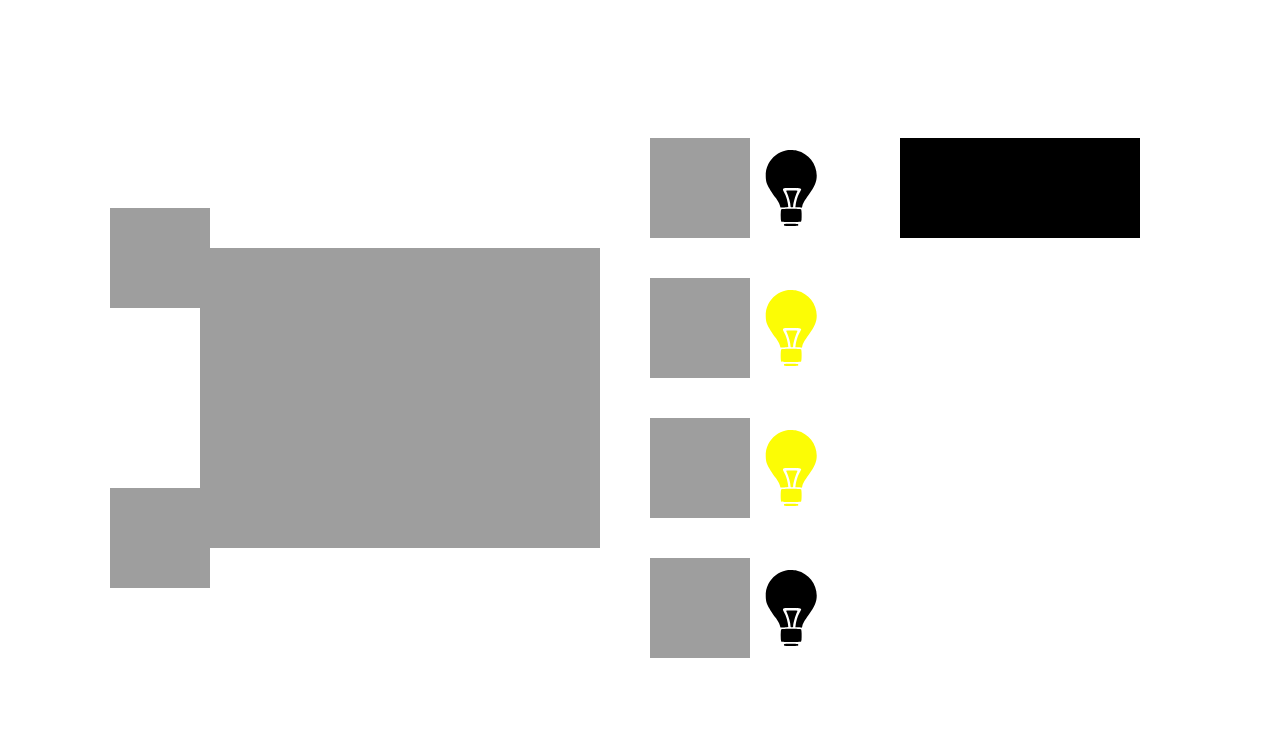
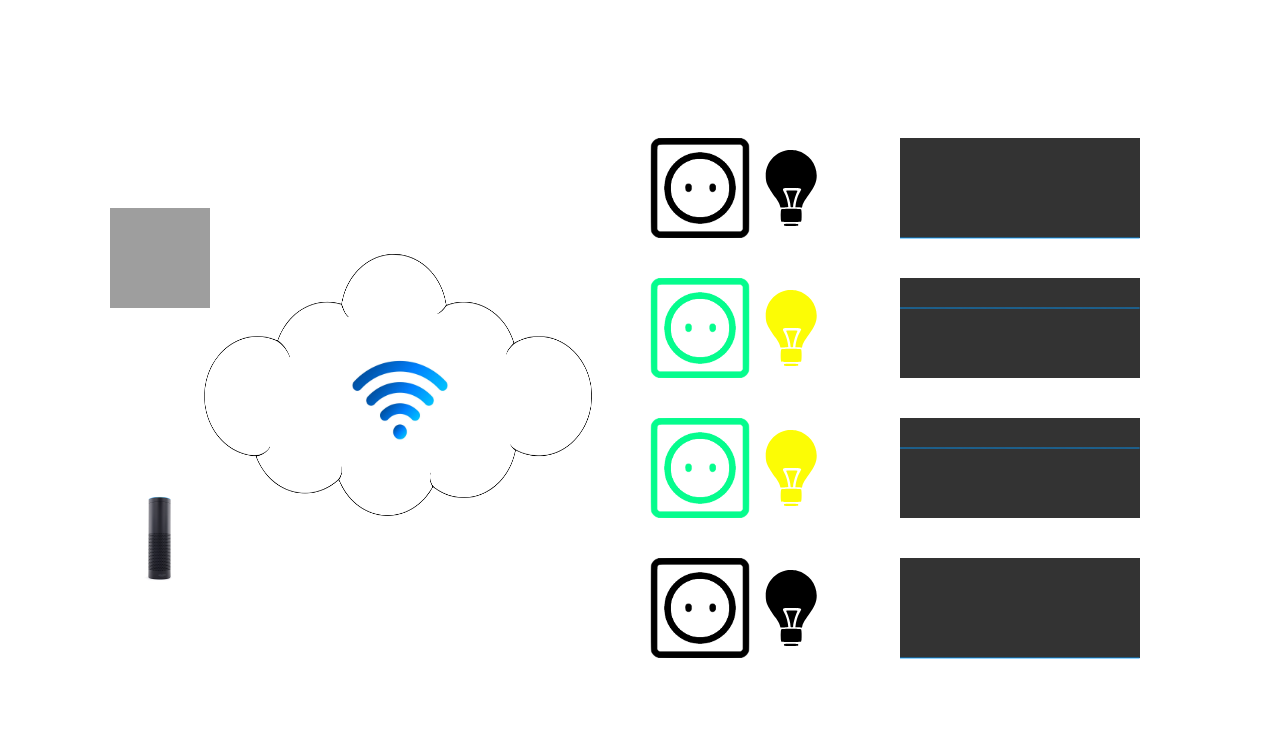
Before and after one commit to unKiwi/laPlace, a plain HTML site: page index.html in a window 1280 px wide. Drawn offline with Linux system fonts and the light colour scheme.

Commit message:
finiiiii

```diff
--- a/index.html
+++ b/index.html
@@ -34,7 +34,11 @@
         // init lsGraph
         let lsGraph = [];
         for (let i = 0; i < 4; i++) {
-            lsGraph.push([]);
+            let lsPoint = [];
+            for (let j = 0; j < 500; j ++) {
+                lsPoint.push(ampouleEtat[i]);
+            }
+            lsGraph.push(lsPoint);
         }
 
         // définir le canvas
@@ -48,32 +52,32 @@
         let nbImage = 8;
 
         images.nuage = new Image();
-        images.nuage.src = 'https://cdn.discordapp.com/attachments/624922182438617098/952600000481869854/cloud.png';
+        images.nuage.src = 'nuage.png';
         images.nuage.width = 400;
         images.nuage.height = 300;
 
         images.alexa = new Image();
-        images.alexa.src = 'https://external-content.duckduckgo.com/iu/?u=https%3A%2F%2Fpluspng.com%2Fimg-png%2Famazon-alexa-png-getting-amazon-echo-s-alexa-to-notify-family-of-an-emergency-using-ifttt-1000.png&f=1&nofb=1';
+        images.alexa.src = 'alexa.png';
         images.alexa.width = 100;
         images.alexa.height = 100;
 
         images.wifi = new Image();
-        images.wifi.src = 'https://external-content.duckduckgo.com/iu/?u=https%3A%2F%2Fst4.depositphotos.com%2F1003549%2F23285%2Fv%2F450%2Fdepositphotos_232854200-stock-illustration-wifi-symbol-icon-blue-simple.jpg&f=1&nofb=1';
+        images.wifi.src = 'wifi.webp';
         images.wifi.width = 100;
         images.wifi.height = 90;
 
         images.iphone = new Image();
-        images.iphone.src = 'https://external-content.duckduckgo.com/iu/?u=https%3A%2F%2Fpurepng.com%2Fpublic%2Fuploads%2Flarge%2Fpurepng.com-apple-iphone-xappleapple-iphonephonesmartphonemobile-devicetouch-screeniphone-xiphone-10electronicsobjects-2515306895701eqxj.png&f=1&nofb=1';
+        images.iphone.src = 'iphone.png';
         images.iphone.width = 100;
         images.iphone.height = 100;
 
         images.prise = new Image();
-        images.prise.src = 'https://cdn.discordapp.com/attachments/624922182438617098/948631964372578334/plug.png';
+        images.prise.src = 'plug.png';
         images.prise.width = 100;
         images.prise.height = 100;
 
         images.priseGr = new Image();
-        images.priseGr.src = 'https://cdn.discordapp.com/attachments/624922182438617098/948614868838269009/plugGr.png';
+        images.priseGr.src = 'plugGr.png';
         images.priseGr.width = 100;
         images.priseGr.height = 100;
 
@@ -131,11 +135,13 @@
                 if (animation.etat == "créé" || animation.etat == "envoyé" || animation.etat == "pause" || animation.etat == "recevoi") {
                     if (animation.etat == "créé") animation.longeurConnexion++;
 
+                    // changer le crayon
                     ctx.setLineDash([animation.longeurConnexion, canvas.width]);
                     ctx.lineDashOffset = 0;
                     ctx.strokeStyle = "#000";
                     ctx.lineWidth = 1;
 
+                    // déssiner la courbe
                     ctx.beginPath();
                     ctx.moveTo(lsPos[animation.obj1].x, lsPos[animation.obj1].y);
                     ctx.quadraticCurveTo(lsPos["nuage"].x, lsPos["nuage"].y, lsPos[animation.obj2].x, lsPos[animation.obj2].y);
@@ -148,15 +154,18 @@
                 }
 
                 if (animation.etat == "envoyé") {
+                    // changer le crayon
                     ctx.setLineDash([4, 20]);
                     ctx.lineDashOffset = -animation.dataOffset;
                     ctx.strokeStyle = "#F00";
                     ctx.lineWidth = 4;
 
+                    // déssiner la courbe
                     ctx.beginPath();
                     ctx.moveTo(lsPos[animation.obj1].x, lsPos[animation.obj1].y);
                     ctx.quadraticCurveTo(lsPos["nuage"].x, lsPos["nuage"].y, lsPos[animation.obj2].x, lsPos[animation.obj2].y);
                     ctx.stroke();
+
 
                     animation.dataOffset++;
 
@@ -180,11 +189,13 @@
                 }
 
                 if (animation.etat == "recevoi") {
+                    // changer le crayon
                     ctx.setLineDash([4, 20]);
                     ctx.lineDashOffset = -animation.dataOffset;
-                    ctx.strokeStyle = "#F00";
+                    ctx.strokeStyle = "#1B8E2D";
                     ctx.lineWidth = 4;
 
+                    // déssiner la courbe
                     ctx.beginPath();
                     ctx.moveTo(lsPos[animation.obj1].x, lsPos[animation.obj1].y);
                     ctx.quadraticCurveTo(lsPos["nuage"].x, lsPos["nuage"].y, lsPos[animation.obj2].x, lsPos[animation.obj2].y);
@@ -200,11 +211,13 @@
                 if (animation.etat == "fermé") {
                     animation.longeurConnexion--;
 
+                    // changer le crayon
                     ctx.setLineDash([animation.longeurConnexion, canvas.width]);
                     ctx.lineDashOffset = 0;
                     ctx.strokeStyle = "#000";
                     ctx.lineWidth = 1;
 
+                    // déssiner la courbe
                     ctx.beginPath();
                     ctx.moveTo(lsPos[animation.obj1].x, lsPos[animation.obj1].y);
                     ctx.quadraticCurveTo(lsPos["nuage"].x, lsPos["nuage"].y, lsPos[animation.obj2].x, lsPos[animation.obj2].y);
@@ -243,39 +256,132 @@
             pos = lsPos.prise1;
             ctx.drawImage(img, pos.x - img.width / 2, pos.y - img.height / 2, img.width, img.height);
 
+            // ampoule
             if (ampouleEtat[0]) img = images.ampouleOn;
             else img = images.ampouleOff;
             ctx.drawImage(img, pos.x - img.width / 1.7 + img.width, pos.y - img.height / 2, img.width, img.height);
 
-            ctx.fillStyle = "#000";
-            ctx.fillRect(pos.x + img.width + img.width, pos.y - img.height / 2, canvas.width / 5, img.height);
+            // graph
+            let origin = {x: pos.x + img.width + img.width, y:  pos.y + img.height / 2}
+            ctx.fillStyle = "#333";
+            ctx.fillRect(origin.x, origin.y - img.height, canvas.width / 5, img.height);
+            // courbe
+            // changer le crayon
+            ctx.setLineDash([1, 0]);
+            ctx.lineDashOffset = 0;
+            ctx.strokeStyle = "#09F";
+            ctx.lineWidth = 1;
+
+            // dessiner la courbe
+            ctx.beginPath();
+            let y = 0;
+            if (lsGraph[0][0]) y = 70;
+            ctx.moveTo(origin.x, origin.y - y);
+            lsGraph[0].forEach((graph, i) => {
+                if (lsGraph[0][i]) y = 70;
+                else y = 0;
+                ctx.lineTo(origin.x + i * (canvas.width / 5 / lsGraph[0].length), origin.y - y);
+            });
+            ctx.stroke();
 
             // prise 2
             img = images.priseGr;
             pos = lsPos.prise2;
             ctx.drawImage(img, pos.x - img.width / 2, pos.y - img.height / 2, img.width, img.height);
 
+            // ampoule
             if (ampouleEtat[1]) img = images.ampouleOn;
             else img = images.ampouleOff;
             ctx.drawImage(img, pos.x - img.width / 1.7 + img.width, pos.y - img.height / 2, img.width, img.height);
+
+            // graph
+            origin = {x: pos.x + img.width + img.width, y:  pos.y + img.height / 2}
+            ctx.fillStyle = "#333";
+            ctx.fillRect(origin.x, origin.y - img.height, canvas.width / 5, img.height);
+            // courbe
+            // changer le crayon
+            ctx.setLineDash([1, 0]);
+            ctx.lineDashOffset = 0;
+            ctx.strokeStyle = "#09F";
+            ctx.lineWidth = 1;
+
+            // dessiner la courbe
+            ctx.beginPath();
+            y = 0;
+            if (lsGraph[1][0]) y = 70;
+            ctx.moveTo(origin.x, origin.y - y);
+            lsGraph[1].forEach((graph, i) => {
+                if (lsGraph[1][i]) y = 70;
+                else y = 0;
+                ctx.lineTo(origin.x + i * (canvas.width / 5 / lsGraph[1].length), origin.y - y);
+            });
+            ctx.stroke();
 
             // prise 3
             img = images.priseGr;
             pos = lsPos.prise3;
             ctx.drawImage(img, pos.x - img.width / 2, pos.y - img.height / 2, img.width, img.height);
 
+            // ampoule
             if (ampouleEtat[2]) img = images.ampouleOn;
             else img = images.ampouleOff;
             ctx.drawImage(img, pos.x - img.width / 1.7 + img.width, pos.y - img.height / 2, img.width, img.height);
+
+            // graph
+            origin = {x: pos.x + img.width + img.width, y:  pos.y + img.height / 2}
+            ctx.fillStyle = "#333";
+            ctx.fillRect(origin.x, origin.y - img.height, canvas.width / 5, img.height);
+            // courbe
+            // changer le crayon
+            ctx.setLineDash([1, 0]);
+            ctx.lineDashOffset = 0;
+            ctx.strokeStyle = "#09F";
+            ctx.lineWidth = 1;
+
+            // dessiner la courbe
+            ctx.beginPath();
+            y = 0;
+            if (lsGraph[2][0]) y = 70;
+            ctx.moveTo(origin.x, origin.y - y);
+            lsGraph[2].forEach((graph, i) => {
+                if (lsGraph[2][i]) y = 70;
+                else y = 0;
+                ctx.lineTo(origin.x + i * (canvas.width / 5 / lsGraph[2].length), origin.y - y);
+            });
+            ctx.stroke();
 
             // prise 4
             img = images.prise;
             pos = lsPos.prise4;
             ctx.drawImage(img, pos.x - img.width / 2, pos.y - img.height / 2, img.width, img.height);
 
+            // ampoule
             if (ampouleEtat[3]) img = images.ampouleOn;
             else img = images.ampouleOff;
             ctx.drawImage(img, pos.x - img.width / 1.7 + img.width, pos.y - img.height / 2, img.width, img.height);
+
+            // graph
+            origin = {x: pos.x + img.width + img.width, y:  pos.y + img.height / 2}
+            ctx.fillStyle = "#333";
+            ctx.fillRect(origin.x, origin.y - img.height, canvas.width / 5, img.height);
+            // courbe
+            // changer le crayon
+            ctx.setLineDash([1, 0]);
+            ctx.lineDashOffset = 0;
+            ctx.strokeStyle = "#09F";
+            ctx.lineWidth = 1;
+
+            // dessiner la courbe
+            ctx.beginPath();
+            y = 0;
+            if (lsGraph[3][0]) y = 70;
+            ctx.moveTo(origin.x, origin.y - y);
+            lsGraph[3].forEach((graph, i) => {
+                if (lsGraph[3][i]) y = 70;
+                else y = 0;
+                ctx.lineTo(origin.x + i * (canvas.width / 5 / lsGraph[3].length), origin.y - y);
+            });
+            ctx.stroke();
         }
 
         // animation
@@ -285,100 +391,18 @@
             afficherObj();
         }, 1);
 
+        // routine
         setInterval(() => {
             ampouleEtat[3] = !ampouleEtat[3];
         }, 5000);
 
+        // stocker la consomation
         setInterval(() => {
             lsGraph.forEach((graph, i) => {
                 graph.push(ampouleEtat[i]);
+                graph.splice(0, 1);
             });
         }, 200);
-
-        let startAnimation = (obj1, obj2) => {
-
-
-            // let longeurConnexion = 0;
-            // let intervalId = setInterval(() => {
-            //     longeurConnexion++;
-
-            //     effacer();
-
-            //     ctx.setLineDash([longeurConnexion, canvas.width]);
-            //     ctx.lineDashOffset = 0;
-
-            //     ctx.beginPath();
-            //     ctx.moveTo(lsPos[obj1].x, lsPos[obj1].y);
-            //     ctx.quadraticCurveTo(lsPos["nuage"].x, lsPos["nuage"].y, lsPos[obj2].x, lsPos[obj2].y);
-            //     ctx.stroke();
-
-            //     if (longeurConnexion >= canvas.width) {
-            //         clearInterval(intervalId);
-            //         // commencer l'animation suivante
-            //         let dataOffset = 0;
-            //         let offset = 1;
-            //         intervalId = setInterval(() => {
-            //             effacer();
-
-            //             ctx.setLineDash([longeurConnexion, canvas.width]);
-            //             ctx.lineDashOffset = 0;
-            //             ctx.strokeStyle = "#000";
-            //             ctx.lineWidth = 1;
-
-            //             ctx.beginPath();
-            //             ctx.moveTo(lsPos[obj1].x, lsPos[obj1].y);
-            //             ctx.quadraticCurveTo(lsPos["nuage"].x, lsPos["nuage"].y, lsPos[obj2].x, lsPos[obj2].y);
-            //             ctx.stroke();
-
-            //             ctx.setLineDash([4, 20]);
-            //             ctx.lineDashOffset = -dataOffset;
-            //             ctx.strokeStyle = "#F00";
-            //             ctx.lineWidth = 4;
-
-            //             ctx.beginPath();
-            //             ctx.moveTo(lsPos[obj1].x, lsPos[obj1].y);
-            //             ctx.quadraticCurveTo(lsPos["nuage"].x, lsPos["nuage"].y, lsPos[obj2].x, lsPos[obj2].y);
-            //             ctx.stroke();
-
-            //             dataOffset += offset;
-
-            //             if (dataOffset >= canvas.width) {
-            //                 if (obj1 == "alexa") {
-            //                     clearInterval(intervalId);
-            //                 }
-            //                 else {
-            //                     let date = Date.now() + 1000
-            //                     while (Date.now() < date) {
-            //                     }
-            //                     offset = -1;
-            //                 }
-            //             }
-            //             else if (dataOffset < 0) {
-            //                 clearInterval(intervalId);
-            //                 intervalId = setInterval(() => {
-            //                     longeurConnexion--;
-
-            //                     effacer();
-
-            //                     ctx.setLineDash([longeurConnexion, canvas.width]);
-            //                     ctx.lineDashOffset = 0;
-            //                     ctx.strokeStyle = "#000";
-            //                     ctx.lineWidth = 1;
-
-            //                     ctx.beginPath();
-            //                     ctx.moveTo(lsPos[obj1].x, lsPos[obj1].y);
-            //                     ctx.quadraticCurveTo(lsPos["nuage"].x, lsPos["nuage"].y, lsPos[obj2].x, lsPos[obj2].y);
-            //                     ctx.stroke();
-
-            //                     if (longeurConnexion <= 0) {
-            //                         clearInterval(intervalId);
-            //                     }
-            //                 }, 1);
-            //             }
-            //         }, 1);
-            //     }
-            // }, 1);
-        }
 
         // activer l'interaction
         canvas.addEventListener("click", evt => {
@@ -402,6 +426,7 @@
                 (evt.offsetX > lsPos.prise1.x - images.prise.width / 2 && evt.offsetX < lsPos.prise1.x + images.prise.width / 2) &&
                 (evt.offsetY > lsPos.prise1.y - images.prise.height / 2 && evt.offsetY < lsPos.prise1.y + images.prise.height / 2)
             ) {
+                // lancer les annimations
                 if (dernierObjetClique == "iphone") {
                     lsAnimation.push({
                         obj1: dernierObjetClique,
@@ -424,6 +449,7 @@
                 (evt.offsetX > lsPos.prise2.x - images.prise.width / 2 && evt.offsetX < lsPos.prise2.x + images.prise.width / 2) &&
                 (evt.offsetY > lsPos.prise2.y - images.prise.height / 2 && evt.offsetY < lsPos.prise3.y + images.prise.height / 2)
             ) {
+                // lancer les annimations
                 if (dernierObjetClique == "iphone") {
                     lsAnimation.push({
                         obj1: dernierObjetClique,
@@ -457,6 +483,7 @@
                 (evt.offsetX > lsPos.prise1.x + images.prise.width / 2) &&
                 (evt.offsetY > lsPos.prise1.y - images.prise.height / 2 && evt.offsetY < lsPos.prise1.y + images.prise.height / 2)
             ) {
+                // lancer les annimations
                 lsAnimation.push({
                     obj1: dernierObjetClique,
                     obj2: "prise1",
@@ -470,6 +497,7 @@
                 (evt.offsetX > lsPos.prise2.x + images.prise.width / 2) &&
                 (evt.offsetY > lsPos.prise2.y - images.prise.height / 2 && evt.offsetY < lsPos.prise3.y + images.prise.height / 2)
             ) {
+                // lancer les annimations
                 lsAnimation.push({
                     obj1: dernierObjetClique,
                     obj2: "prise2",
```
Also changed, not shown: indexOld.html (deleted, +0 -176 lines), alexa.png (added), cloud.svg (deleted), nuage.png (added), plug.png (added), plug.svg (deleted), plugGr.png (added), plugGr.svg (deleted), wifi.webp (added), 1 other file.
